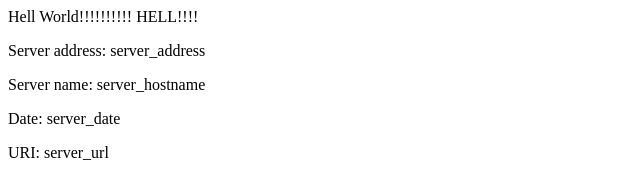
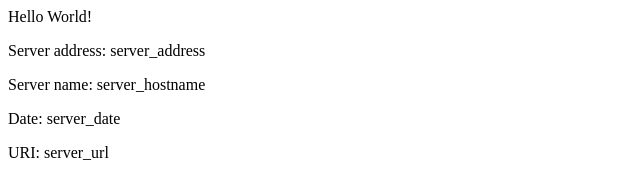
Before and after one commit to LeeSangGil/eks-example, a plain HTML site: page src/index.html in a window 1280 px wide. Shown: the whole page, without its empty margins (0-640 px from the left). Drawn offline with Linux system fonts and the light colour scheme.

Commit message:
Revert "test2"
This reverts commit 6870106c7b096cc508182b85aeddcf995291919c.

```diff
--- a/src/index.html
+++ b/src/index.html
@@ -2,7 +2,7 @@
 <title>Hello World</title>
 </head>
 <div class="info">
-<h>Hell World!!!!!!!!!! HELL!!!!</h>
+<h>Hello World!</h>
 <p><span>Server&nbsp;address:</span> <span>server_address</span></p>
 <p><span>Server&nbsp;name:</span> <span>server_hostname</span></p>
 <p class="smaller"><span>Date:</span> <span>server_date</span></p>
```
